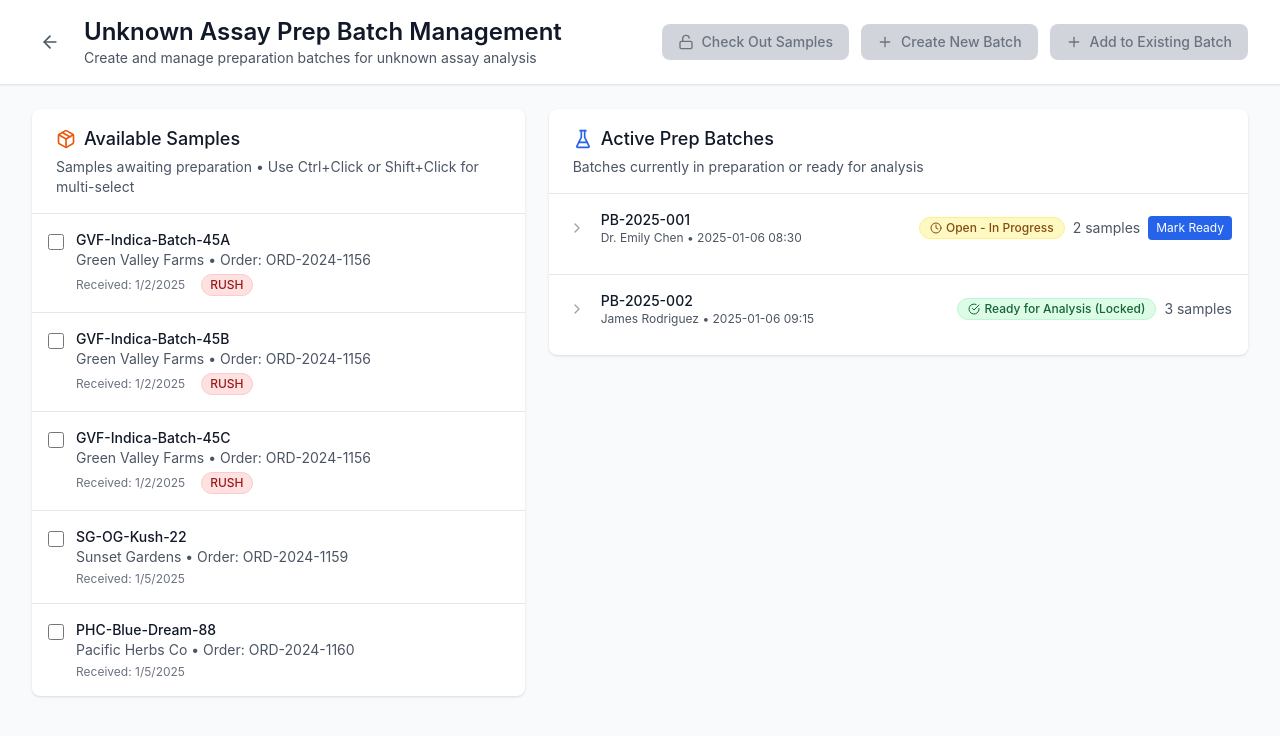
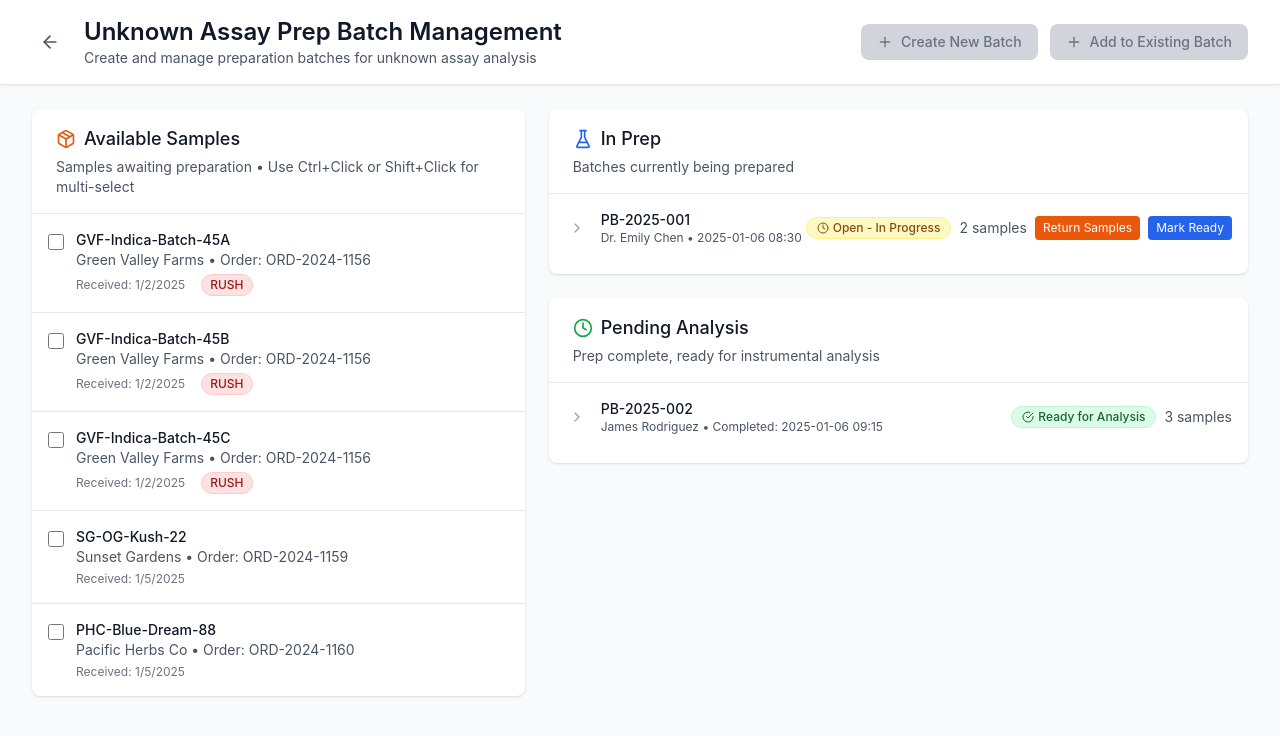
Before and after one commit to adamscavone/LIMS6KCustomerJourney, a React (Create React App) app in the folder dashboard/: page /prep-batch/1 in a window 1280 px wide. Shown: the top 736 px of the page. Built offline with nearby package versions, Linux system fonts and the light colour scheme.

Commit message:
Changes to checkout

```diff
--- a/dashboard/src/pages/prep-batch/PrepBatchManagement.js
+++ b/dashboard/src/pages/prep-batch/PrepBatchManagement.js
@@ -166,11 +166,14 @@ const PrepBatchManagement = () => {
   };
 
   const handleCreateBatch = () => {
-    // In a real implementation, this would create the batch via API
+    // In a real implementation, this would:
+    // 1. Check out the selected samples (marking them unavailable to others)
+    // 2. Create the batch via API
     console.log('Creating batch with:', {
       samples: selectedSamples,
       ...batchDetails
     });
+    // Samples are automatically checked out when added to batch
     setShowCreateBatchModal(false);
     setSelectedSamples([]);
     setBatchDetails({ analyst: '', sop: '', equipment: [] });
@@ -208,22 +211,6 @@ const PrepBatchManagement = () => {
               </div>
             </div>
             <div className="flex space-x-3">
-              <button
-                onClick={() => {
-                  // Check out selected samples
-                  console.log('Checking out samples:', selectedSamples);
-                  // In real implementation, this would update sample status
-                }}
-                disabled={selectedSamples.length === 0}
-                className={`flex items-center px-4 py-2 rounded-lg text-sm font-medium transition-colors ${
-                  selectedSamples.length > 0
-                    ? 'bg-orange-600 text-white hover:bg-orange-700'
-                    : 'bg-gray-300 text-gray-500 cursor-not-allowed'
-                }`}
-              >
-                <Unlock className="w-4 h-4 mr-2" />
-                Check Out Samples
-              </button>
               <button
                 onClick={() => setShowCreateBatchModal(true)}
                 disabled={selectedSamples.length === 0}
@@ -327,20 +314,21 @@ const PrepBatchManagement = () => {
             </div>
           </div>
 
-          {/* Active Prep Batches Section */}
-          <div className="col-span-7">
+          {/* In Prep and Pending Analysis Sections */}
+          <div className="col-span-7 space-y-6">
+            {/* In Prep Section */}
             <div className="bg-white rounded-lg shadow">
               <div className="px-6 py-4 border-b border-gray-200">
                 <h2 className="text-lg font-medium text-gray-900 flex items-center">
                   <FlaskConical className="w-5 h-5 mr-2 text-blue-600" />
-                  Active Prep Batches
+                  In Prep
                 </h2>
                 <p className="text-sm text-gray-600 mt-1">
-                  Batches currently in preparation or ready for analysis
+                  Batches currently being prepared
                 </p>
               </div>
               <div className="divide-y divide-gray-200">
-                {activePrepBatches.map(batch => (
+                {activePrepBatches.filter(b => b.status === 'open').map(batch => (
                   <div key={batch.id} className="p-4">
                     <div className="flex items-center justify-between mb-3">
                       <div className="flex items-center space-x-3">
@@ -384,6 +372,18 @@ const PrepBatchManagement = () => {
                           {batch.samples.length} samples
                         </span>
                         {batch.status === 'open' && (
+                          <div className="flex space-x-2">
+                            <button
+                              onClick={(e) => {
+                                e.stopPropagation();
+                                // Return uncompleted samples
+                                console.log('Returning samples from batch:', batch.id);
+                              }}
+                              className="px-2 py-1 text-xs bg-orange-600 text-white rounded hover:bg-orange-700"
+                              title="Return uncompleted samples to available pool"
+                            >
+                              Return Samples
+                            </button>
                             <button
                               onClick={(e) => {
                                 e.stopPropagation();
@@ -394,6 +394,7 @@ const PrepBatchManagement = () => {
                             >
                               Mark Ready
                             </button>
+                          </div>
                         )}
                       </div>
                     </div>
@@ -451,6 +452,117 @@ const PrepBatchManagement = () => {
                     )}
                   </div>
                 ))}
+                {activePrepBatches.filter(b => b.status === 'open').length === 0 && (
+                  <p className="p-4 text-sm text-gray-500 text-center">
+                    No batches currently in preparation
+                  </p>
+                )}
+              </div>
+            </div>
+
+            {/* Pending Analysis Section */}
+            <div className="bg-white rounded-lg shadow">
+              <div className="px-6 py-4 border-b border-gray-200">
+                <h2 className="text-lg font-medium text-gray-900 flex items-center">
+                  <Clock className="w-5 h-5 mr-2 text-green-600" />
+                  Pending Analysis
+                </h2>
+                <p className="text-sm text-gray-600 mt-1">
+                  Prep complete, ready for instrumental analysis
+                </p>
+              </div>
+              <div className="divide-y divide-gray-200">
+                {activePrepBatches.filter(b => b.status === 'ready_for_analysis').map(batch => (
+                  <div key={batch.id} className="p-4">
+                    <div className="flex items-center justify-between mb-3">
+                      <div className="flex items-center space-x-3">
+                        <button
+                          onClick={() => toggleBatchExpansion(batch.id)}
+                          className="p-1 text-gray-400 hover:text-gray-600"
+                        >
+                          {expandedBatches[batch.id] ?
+                            <ChevronDown className="w-4 h-4" /> :
+                            <ChevronRight className="w-4 h-4" />
+                          }
+                        </button>
+                        <div>
+                          <p className="text-sm font-medium text-gray-900">
+                            {batch.id}
+                          </p>
+                          <p className="text-xs text-gray-600">
+                            {batch.analyst} • Completed: {batch.completedAt || batch.createdAt}
+                          </p>
+                        </div>
+                      </div>
+                      <div className="flex items-center space-x-2">
+                        <span className="inline-flex items-center px-2.5 py-0.5 rounded-full text-xs font-medium bg-green-100 text-green-800 border border-green-200">
+                          <CheckCircle className="w-3 h-3 mr-1" />
+                          Ready for Analysis
+                        </span>
+                        <span className="text-sm text-gray-600">
+                          {batch.samples.length} samples
+                        </span>
+                      </div>
+                    </div>
+
+                    {expandedBatches[batch.id] && (
+                      <div className="mt-4 space-y-4 pl-8">
+                        {/* SOP Information */}
+                        <div>
+                          <h4 className="text-xs font-medium text-gray-700 uppercase tracking-wider mb-2">
+                            Standard Operating Procedure
+                          </h4>
+                          <p className="text-sm text-gray-600">{batch.sop}</p>
+                        </div>
+
+                        {/* Equipment List */}
+                        <div>
+                          <h4 className="text-xs font-medium text-gray-700 uppercase tracking-wider mb-2">
+                            Equipment Used
+                          </h4>
+                          <div className="space-y-1">
+                            {batch.equipment.map((eq, idx) => (
+                              <div key={idx} className="flex items-center justify-between text-sm">
+                                <span className="text-gray-600">
+                                  {eq.type} ({eq.id})
+                                </span>
+                                <span className="text-xs text-gray-500">
+                                  Cal. due: {new Date(eq.calibrationDue).toLocaleDateString()}
+                                </span>
+                              </div>
+                            ))}
+                          </div>
+                        </div>
+
+                        {/* Sample List */}
+                        <div>
+                          <h4 className="text-xs font-medium text-gray-700 uppercase tracking-wider mb-2">
+                            Samples in Batch
+                          </h4>
+                          <div className="space-y-2">
+                            {batch.samples.map(sample => (
+                              <div key={sample.id} className="flex items-center justify-between p-2 bg-gray-50 rounded">
+                                <div>
+                                  <p className="text-sm font-medium text-gray-900">
+                                    {sample.sampleName}
+                                  </p>
+                                  <p className="text-xs text-gray-600">
+                                    {sample.client}
+                                  </p>
+                                </div>
+                              </div>
+                            ))}
+                          </div>
+                        </div>
+                      </div>
+                    )}
+                  </div>
+                ))}
+                {activePrepBatches.filter(b => b.status === 'ready_for_analysis').length === 0 && (
+                  <p className="p-4 text-sm text-gray-500 text-center">
+                    No batches pending analysis
+                  </p>
+                )}
               </div>
             </div>
           </div>
```
Also changed, not shown: 2 other files (tests, documents, lock files or other folders). Lines whose indentation alone changed are shown as unchanged.
